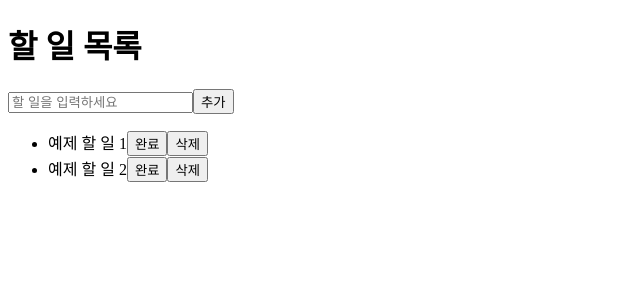
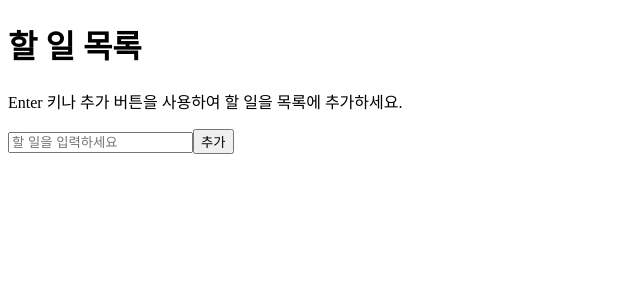
Before and after one commit to sugoring/react-todo-list-precourse, a React (Vite) app: page / in a window 1280 px wide. Shown: the top 300 px of the page, without its empty margins (0-640 px from the left). Built offline with nearby package versions, Linux system fonts and the light colour scheme.

Commit message:
feat: Main 컴포넌트 할 일 목록 표시 기능 구현

```diff
--- a/src/Main.jsx
+++ b/src/Main.jsx
@@ -1,29 +1,40 @@
-// src/main.jsx
-import React from "react";
-import TodoForm from "./TodoForm.jsx";
+// src/Main.jsx
+import React, { useState } from "react";
+import TodoForm from "./TodoForm";
+import TodoList from "./TodoList";
+import addTodo from "./todoUtils/addTodo";
+import toggleComplete from "./todoUtils/toggleComplete";
+import deleteTodo from "./todoUtils/deleteTodo";
 
 const Main = () => {
+  const [todos, setTodos] = useState([]);
+
+  const handleAddTodo = (todo) => {
+    setTodos((prevTodos) => addTodo(prevTodos, todo));
+  };
+
+  const handleToggleComplete = (index) => {
+    setTodos((prevTodos) => toggleComplete(prevTodos, index));
+  };
+
+  const handleDeleteTodo = (index) => {
+    setTodos((prevTodos) => deleteTodo(prevTodos, index));
+  };
+
   return (
     <div>
       <h1>할 일 목록</h1>
+      <p> Enter 키나 추가 버튼을 사용하여 할 일을 목록에 추가하세요.</p>
 
       {/* 할 일 입력 폼 */}
-      <TodoForm />
+      <TodoForm addTodo={handleAddTodo} />
 
       {/* 할 일 목록 표시 */}
-      <ul>
-        {/* 할 일 항목 */}
-        <li>
-          <span>예제 할 일 1</span>
-          <button>완료</button>
-          <button>삭제</button>
-        </li>
-        <li>
-          <span>예제 할 일 2</span>
-          <button>완료</button>
-          <button>삭제</button>
-        </li>
-      </ul>
+      <TodoList
+        todos={todos}
+        toggleComplete={handleToggleComplete}
+        deleteTodo={handleDeleteTodo}
+      />
     </div>
   );
 };
```
